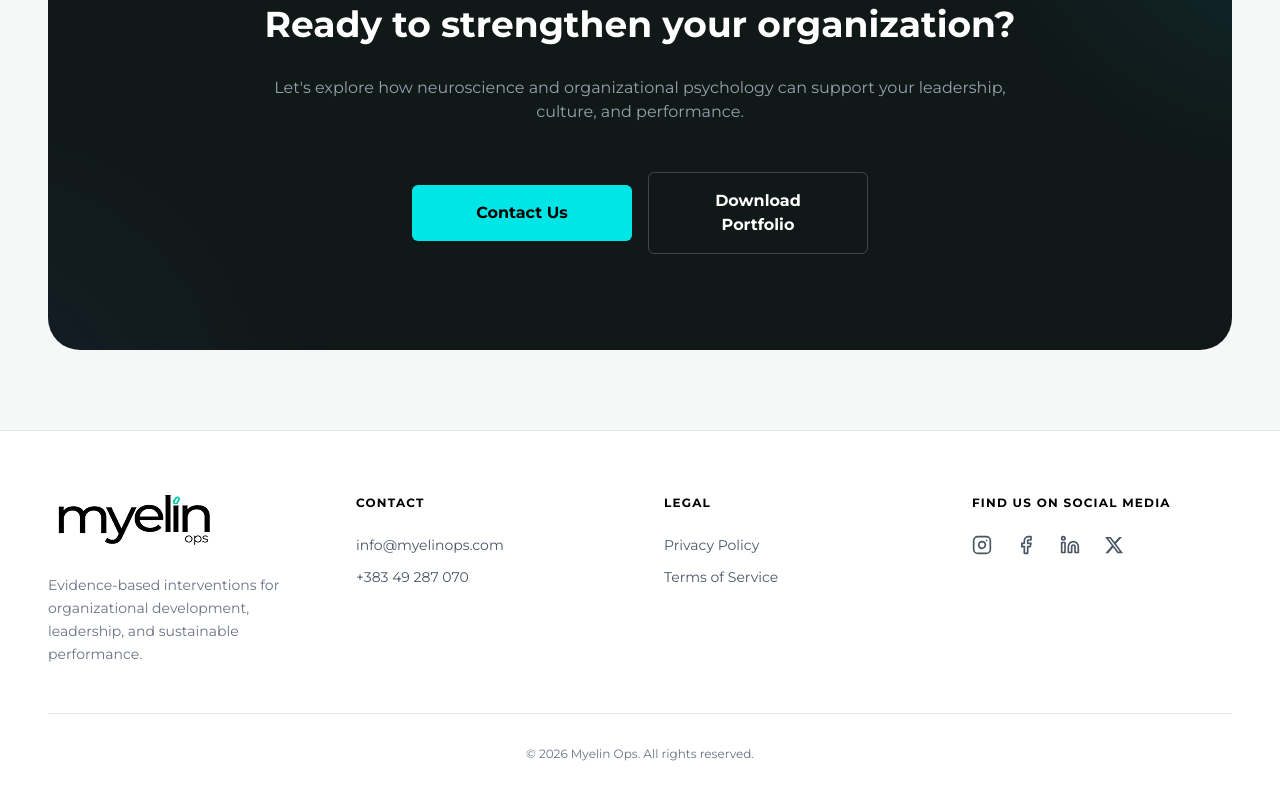
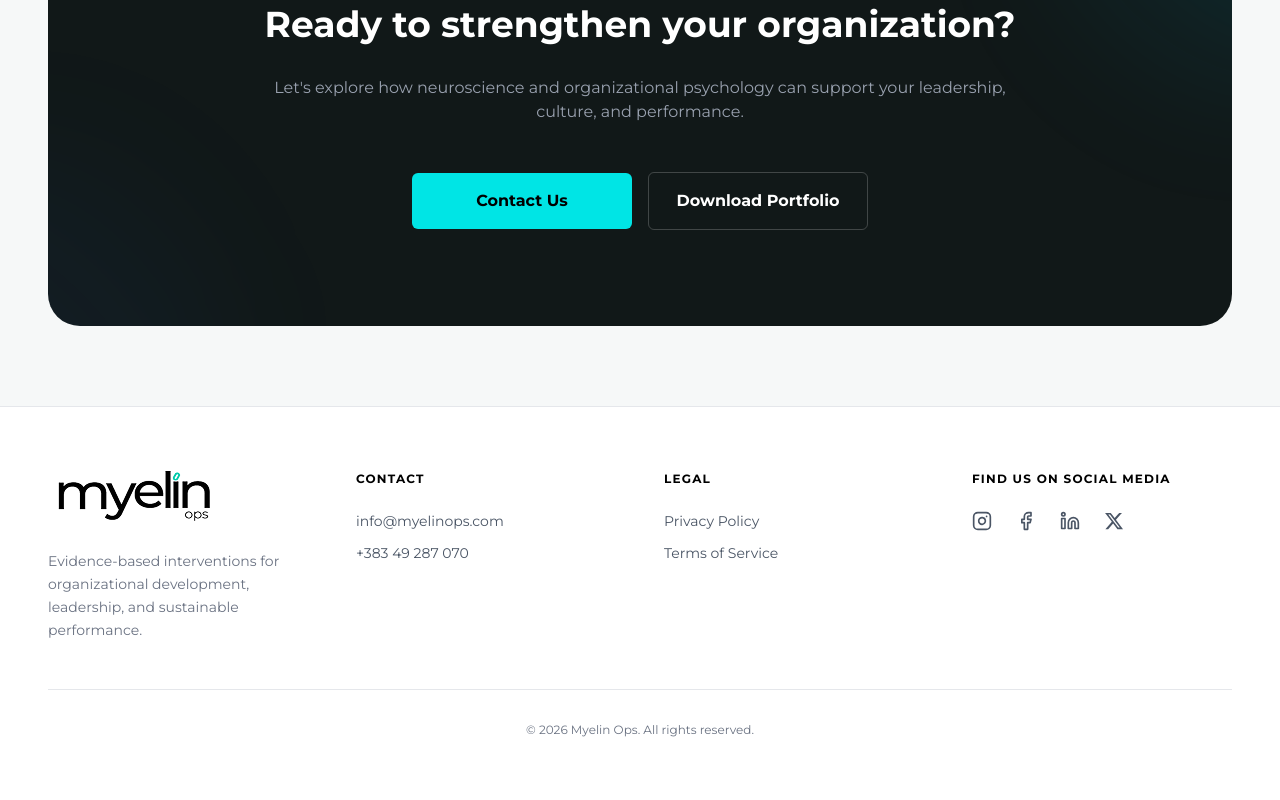
Before and after one commit to Myelin-Ops/website, a Next.js app: page /about-us in a window 1280 px wide. Shown: the part 4313-5113 px from the top of the page. Built offline with nearby package versions, Linux system fonts and the light colour scheme.

Commit message:
change: px-8 to px-auto

```diff
--- a/src/components/AboutUsContent.jsx
+++ b/src/components/AboutUsContent.jsx
@@ -439,7 +439,7 @@ function AboutUsContent() {
               <a
                 href="/portfolio.pdf"
                 download
-                className="px-8 py-4 border border-white/20 text-white font-bold rounded-md text-base hover:bg-white/10 transition-colors flex items-center justify-center w-full sm:w-[220px]"
+                className="px-auto py-4 border border-white/20 text-white font-bold rounded-md text-base hover:bg-white/10 transition-colors flex items-center justify-center w-full sm:w-[220px]"
               >
                 {t("about.cta.secondaryButton")}
               </a>
```
